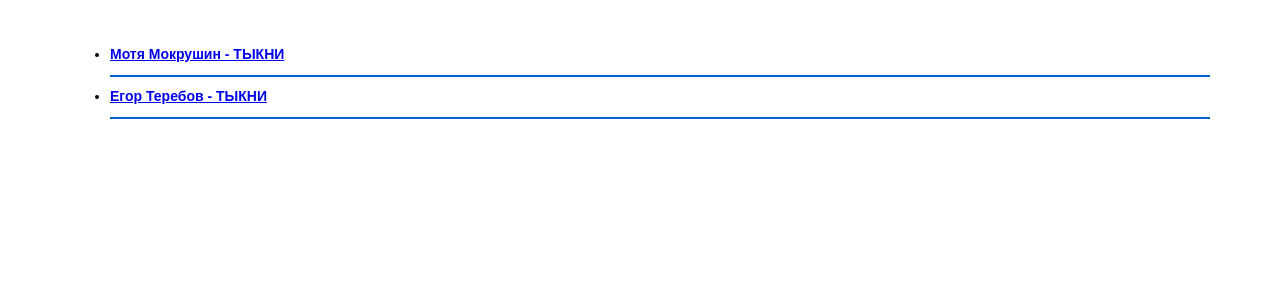
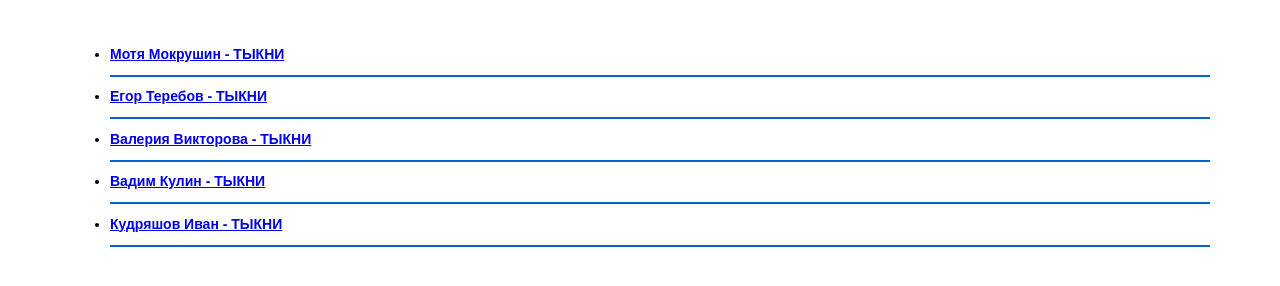
Before and after one commit to Egorik-IT/Individual, a plain HTML site: page index.html in a window 1280 px wide. Drawn offline with Linux system fonts and the light colour scheme.

Commit message:
Update index.html

```diff
--- a/index.html
+++ b/index.html
@@ -16,6 +16,15 @@
 	    <li>
 		    <h1><a href="https://www.figma.com/proto/FkaqlLQKY2fHtt6ylOzOXd/EuroMetrs?node-id=0-1&t=hJza8Yg8iAiZ2E7I-1" target="_blank">Егор Теребов - ТЫКНИ</a></h1>
 	    </li>
+	    <li>
+		    <h1><a href="https://www.figma.com/proto/rrsbeSl0K4twTitRb7kwif/Cake?node-id=604-2&t=xc8FP7WGPIYpNAzL-1" target="_blank">Валерия Викторова - ТЫКНИ</a></h1>
+	    </li>
+	    <li>
+		    <h1><a href="https://www.figma.com/proto/swQNrzJ3732Hfhc1MOl7tw/%D0%A1%D0%B0%D0%B9%D1%82-%D0%BF%D0%BE-%D0%B0%D0%BD%D0%B8%D0%BC%D0%B5-%22%D0%9C%D0%B0%D0%B3%D0%B8%D1%87%D0%B5%D1%81%D0%BA%D0%B0%D1%8F-%D0%B1%D0%B8%D1%82%D0%B2%D0%B0%22?node-id=291-2043&p=f&t=npyLxNZljnRMNIFN-0&scaling=min-zoom&content-scaling=fixed&page-id=0%3A1&starting-point-node-id=109%3A21" target="_blank">Вадим Кулин - ТЫКНИ</a></h1>
+	    </li>
+	    <li>
+		    <h1><a href="https://www.figma.com/proto/HU8qdHwKITxqTB7NfRU6Tc/Untitled?node-id=0-1&p=f&t=usDNvFuzeKTKaLyv-0&scaling=min-zoom&content-scaling=fixed&page-id=0%3A1&starting-point-node-id=1%3A2&show-proto-sidebar=1" target="_blank">Кудряшов Иван - ТЫКНИ</a></h1>
+	    </li>
     </ul>
 </body>
 </html>
```
